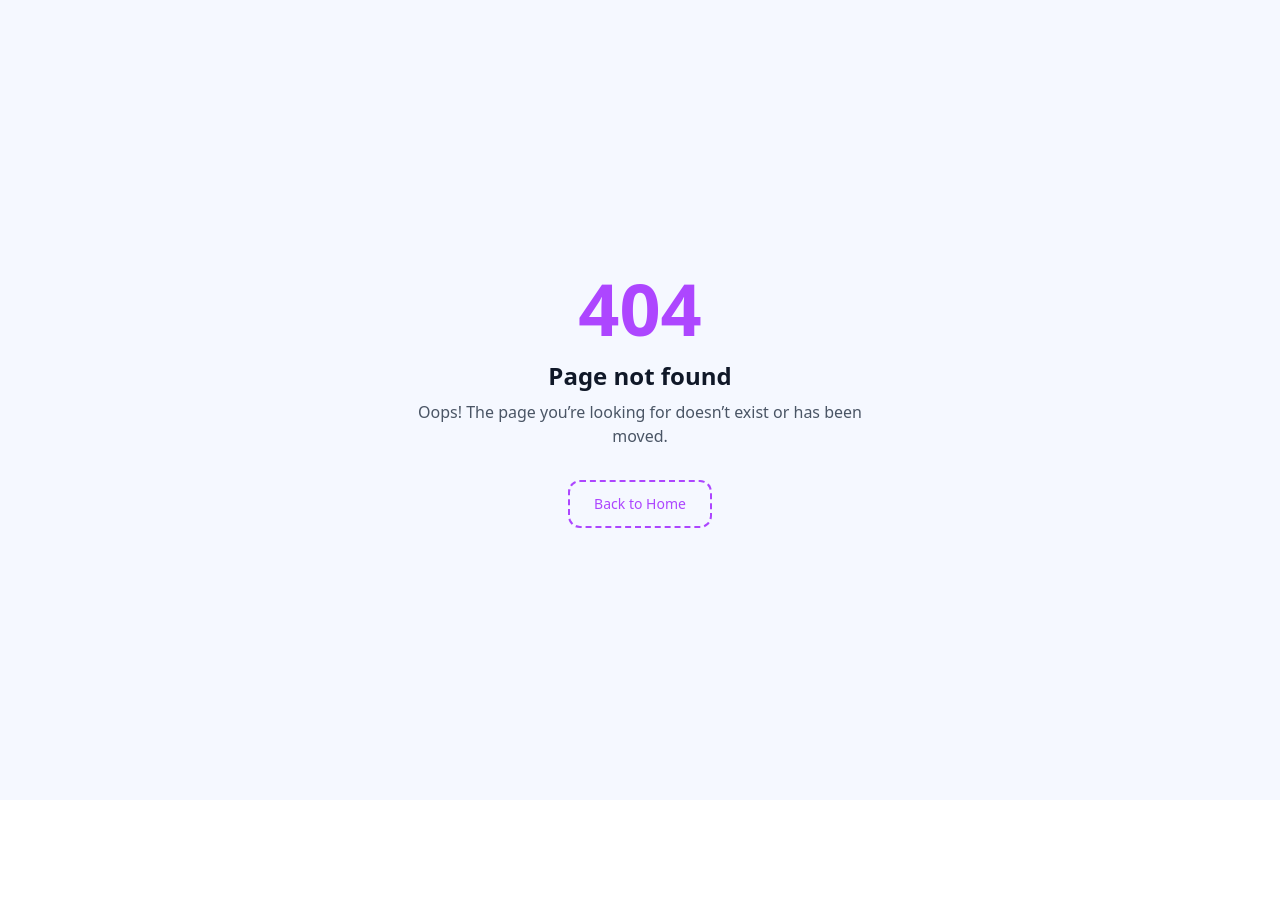
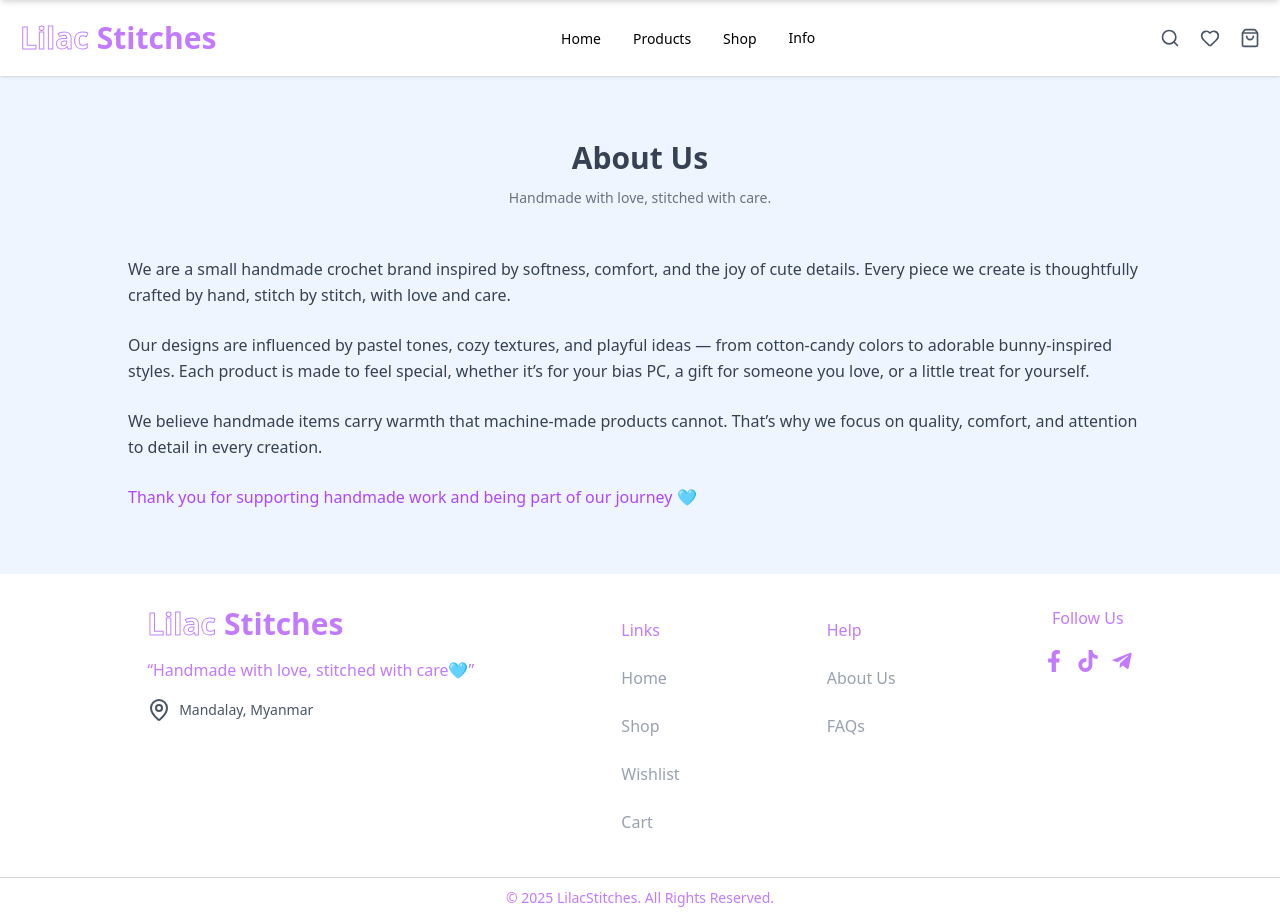
Before and after one commit to itzpai/lilac-stitches, a React (Vite) app: page /about in a window 1280 px wide. Before the commit this address had no page. Before the commit the page ends 800 px from the top, so only its background shows below. Built offline with nearby package versions, Linux system fonts and the light colour scheme.

Commit message:
adjust client's needs

```diff
--- a/src/components/Footer.jsx
+++ b/src/components/Footer.jsx
@@ -1,5 +1,6 @@
 import Logo from "./Logo"
 import { FaFacebookF, FaTiktok, FaTelegramPlane } from "react-icons/fa";
+import { MapPin } from "lucide-react"
 import { Link } from "react-router";
 
 function Footer() {
@@ -7,32 +8,30 @@ function Footer() {
         <>
             <footer>
                 <div className="h-135 md:h-76 pl-8 md:pl-0 md:pt-8 flex flex-col md:flex-row justify-evenly  border-b border-gray-300">
-                    <div className="">
+                    <div >
                         <Logo />
-                        <p className=" text-gray-500 tracking-wide text-sm leading-8 mt-2">
-                            400 University Drive Suite 200 Coral Gables,
-                            <br />
-                            FL 33134 USA
+                        <p className="font-medium text-purple-400 my-4">“Handmade with love, stitched with care🩵”</p>
+                        <p className="flex items-center gap-2 text-gray-600 text-sm mt-3">
+                            <MapPin /> Mandalay, Myanmar
                         </p>
                     </div>
-                    <div className=" flex text-gray-400">
+                    <div className="flex text-gray-400">
                         <ul className="lg:leading-12">
-                            <li className="text-[#C68EFD]">Links</li>
+                            <li className="text-purple-400">Links</li>
                             <li className="hover:text-purple-400"><Link to="/">Home</Link></li>
                             <li className="hover:text-purple-400"><Link to="/shop">Shop</Link></li>
                             <li className="hover:text-purple-400"><Link to="/wishlist">Wishlist</Link></li>
                             <li className="hover:text-purple-400"><Link to="/cart">Cart</Link></li>
                         </ul>
                     </div>
-                    <div className=" flex text-gray-400">
+                    <div className="flex text-gray-400">
                         <ul className="lg:leading-12">
-                            <li className="text-[#C68EFD]">Help</li>
+                            <li className="text-purple-400">Help</li>
                             <li className="hover:text-purple-400"><Link to="/aboutus">About Us</Link></li>
-                            <li className="hover:text-purple-400"><Link to="/contactus">Contact Us</Link></li>
                             <li className="hover:text-purple-400"><Link to="/faqs">FAQs</Link></li>
                         </ul>
                     </div>
-                    <div className="text-[#C68EFD]">
+                    <div className="text-purple-400 text-center">
                         <p>Follow Us</p>
                         <ul className="flex gap-3 mt-5">
                             <li>
@@ -47,7 +46,7 @@ function Footer() {
                         </ul>
                     </div>
                 </div>
-                <p className="text-[#C68EFD] max-w-7xl mx-auto h-10 flex justify-center items-center text-sm">
+                <p className="text-purple-400 max-w-7xl mx-auto h-10 flex justify-center items-center text-sm">
                     &copy; 2025 LilacStitches. All Rights Reserved.
                 </p>
             </footer>
--- a/src/components/Header.jsx
+++ b/src/components/Header.jsx
@@ -1,6 +1,6 @@
 import { Link, NavLink, useNavigate } from "react-router";
 import { Menu, X, Heart, ShoppingBag, Search } from "lucide-react";
-import { useState } from "react";
+import { useState, useEffect, useRef } from "react";
 import Logo from "./Logo"
 import { products } from "../data/productData"
 import ProductCard from "./ProductCard";
@@ -11,6 +11,13 @@ function Header() {
     const [searchOpen, setSearchOpen] = useState(false);
     const [query, setQuery] = useState("");
     const navigate = useNavigate();
+    const searchRef = useRef(null)
+
+    useEffect(() => {
+        if (searchOpen && searchRef.current) {
+            searchRef.current.focus()
+        }
+    }, [searchOpen])
 
     const suggestions =
         query.length > 0
@@ -45,11 +52,12 @@ function Header() {
                         className="relative"
                     >
                         <input
-                            autoFocus
+                            ref={searchRef}
+                            type="text"
                             value={query}
                             onChange={(e) => setQuery(e.target.value)}
                             placeholder="Search products..."
-                            className="w-full rounded-xl  px-5 py-3 text-sm focus:outline-purple-400"
+                            className="w-full rounded-xl outline-gray-100 px-5 py-3 text-sm focus:outline-blue-400"
                         />
 
                         {/* Suggestions */}
@@ -88,7 +96,7 @@ function Header() {
 
             {searchOpen && (
                 <div
-    onClick={() => setSearchOpen(false)}
+                    onClick={() => { setSearchOpen(false); setQuery(""); }}
                     className="fixed inset-0 z-40 bg-black/30"
                 />
             )}
@@ -157,13 +165,6 @@ function Header() {
                                 </Link>
 
                                 <Link
-                                    to="/contactus"
-                                    className="block rounded-lg px-4 py-2 text-sm font-medium text-gray-700 hover:bg-purple-50 hover:text-purple-500"
-                                >
-                                    Contact Us
-                                </Link>
-
-                                <Link
                                     to="/faqs"
                                     className="block rounded-lg px-4 py-2 text-sm font-medium text-gray-700 hover:bg-purple-50 hover:text-purple-500"
                                 >
--- a/src/pages/AboutUs.jsx
+++ b/src/pages/AboutUs.jsx
@@ -1,9 +1,41 @@
-import React from 'react'
+export default function AboutUs() {
+    return (
+        <div className=" bg-[#EEF5FF] px-6 py-16">
+            {/* Header */}
+            <div className="mb-12 text-center">
+                <h2 className="mb-3 text-3xl font-bold text-gray-700 text-center">
+                    About Us
+                </h2>
+                <p className="text-sm text-gray-500">
+                    Handmade with love, stitched with care.
+                </p>
+            </div>
 
-function AboutUs() {
-    return (
-        <div>AboutUs</div>
-    )
+            {/* Content */}
+            <div className="space-y-6 max-w-5xl mx-auto text-center text-gray-700 leading-relaxed md:text-left">
+                <p>
+                    We are a small handmade crochet brand inspired by softness, comfort,
+                    and the joy of cute details. Every piece we create is thoughtfully
+                    crafted by hand, stitch by stitch, with love and care.
+                </p>
+
+                <p>
+                    Our designs are influenced by pastel tones, cozy textures, and playful
+                    ideas — from cotton-candy colors to adorable bunny-inspired styles.
+                    Each product is made to feel special, whether it’s for your bias PC,
+                    a gift for someone you love, or a little treat for yourself.
+                </p>
+
+                <p>
+                    We believe handmade items carry warmth that machine-made products
+                    cannot. That’s why we focus on quality, comfort, and attention to
+                    detail in every creation.
+                </p>
+
+                <p className="font-medium text-purple-500">
+                    Thank you for supporting handmade work and being part of our journey 🩵
+                </p>
+            </div>
+        </div>
+    );
 }
-
-export default AboutUs
--- a/src/pages/ContactUs.jsx
+++ /dev/null
@@ -1,9 +0,0 @@
-import React from 'react'
-
-function ContactUs() {
-    return (
-        <div>ContactUs</div>
-    )
-}
-
-export default ContactUs
```
Also changed, not shown: src/main.jsx (+1 -11 lines). Lines whose indentation alone changed are shown as unchanged.
